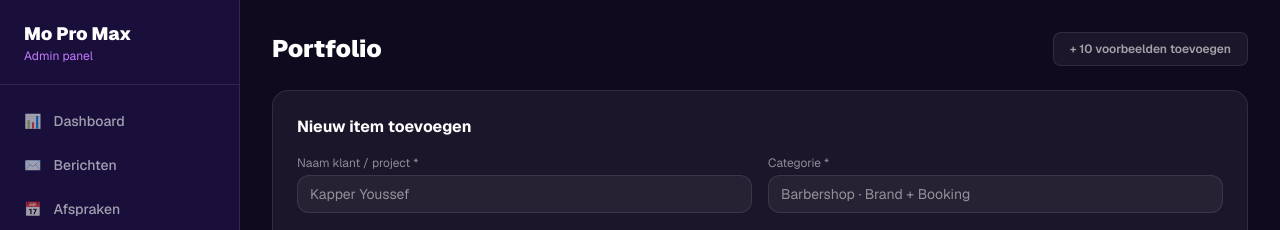
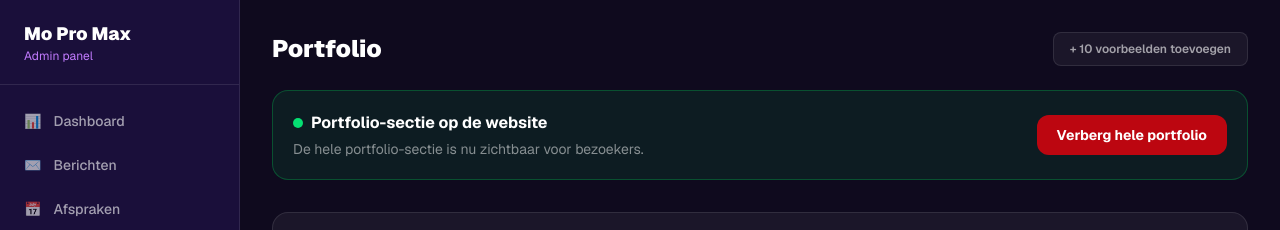
Before and after one commit to MoProMax/MoProMax, a Next.js app: page /admin/portfolio in a window 1280 px wide. Shown: the top 230 px of the page. Built offline with nearby package versions, Linux system fonts and the light colour scheme; no server answers; the database is empty; sample sign-in values are in the browser's storage.

Commit message:
Add master switch to hide/show entire Portfolio section from admin

```diff
--- a/app/admin/portfolio/page.tsx
+++ b/app/admin/portfolio/page.tsx
@@ -1,7 +1,7 @@
 "use client";
 
 import { useEffect, useState } from "react";
-import { getPortfolioItems, addPortfolioItem, updatePortfolioItem, deletePortfolioItem, PortfolioItem } from "@/app/lib/firestore";
+import { getPortfolioItems, addPortfolioItem, updatePortfolioItem, deletePortfolioItem, getSiteSettings, setPortfolioVisible, PortfolioItem } from "@/app/lib/firestore";
 
 const COLOR_OPTIONS = [
   { label: "Amber",  value: "from-amber-900 to-amber-700" },
@@ -23,9 +23,23 @@
   const [editing, setEditing] = useState<string | null>(null);
   const [loading, setLoading] = useState(true);
   const [saving,  setSaving]  = useState(false);
+  const [sectionVisible,   setSectionVisible]   = useState(true);
+  const [togglingSection,  setTogglingSection]  = useState(false);
 
   const load = async () => { setLoading(true); setItems(await getPortfolioItems()); setLoading(false); };
   useEffect(() => { load(); }, []);
+  useEffect(() => { getSiteSettings().then(s => setSectionVisible(s.portfolioVisible)).catch(() => {}); }, []);
+
+  const toggleSection = async () => {
+    setTogglingSection(true);
+    const next = !sectionVisible;
+    try {
+      await setPortfolioVisible(next);
+      setSectionVisible(next);
+    } finally {
+      setTogglingSection(false);
+    }
+  };
 
   const seedDummies = async () => {
     if (!confirm("10 voorbeeldprojecten toevoegen?")) return;
@@ -92,6 +106,25 @@
         <button onClick={seedDummies} disabled={saving}
           className="px-4 py-2 rounded-lg bg-white/5 border border-white/10 hover:bg-white/10 text-white/60 hover:text-white text-xs font-semibold transition-colors disabled:opacity-50">
           + 10 voorbeelden toevoegen
+        </button>
+      </div>
+
+      {/* Master switch — hide/show the entire Portfolio section on the public website */}
+      <div className={`mb-8 rounded-2xl border p-5 flex items-center justify-between gap-4 ${sectionVisible ? "bg-green-500/10 border-green-500/30" : "bg-amber-500/10 border-amber-500/30"}`}>
+        <div className="min-w-0">
+          <div className="flex items-center gap-2 mb-1">
+            <span className={`w-2.5 h-2.5 rounded-full shrink-0 ${sectionVisible ? "bg-green-400" : "bg-amber-400"}`} />
+            <p className="font-bold text-white">Portfolio-sectie op de website</p>
+          </div>
+          <p className="text-sm text-white/50">
+            {sectionVisible
+              ? "De hele portfolio-sectie is nu zichtbaar voor bezoekers."
+              : "De hele portfolio-sectie is verborgen — bezoekers zien hem niet."}
+          </p>
+        </div>
+        <button onClick={toggleSection} disabled={togglingSection}
+          className={`shrink-0 px-5 py-2.5 rounded-xl font-bold text-white text-sm transition-colors disabled:opacity-50 ${sectionVisible ? "bg-red-600/80 hover:bg-red-600" : "bg-green-600 hover:bg-green-500"}`}>
+          {togglingSection ? "Bezig…" : sectionVisible ? "Verberg hele portfolio" : "Toon hele portfolio"}
         </button>
       </div>
 
--- a/app/components/Portfolio.tsx
+++ b/app/components/Portfolio.tsx
@@ -4,7 +4,7 @@
 import { useLang } from "@/app/context/LanguageContext";
 import { FadeIn } from "./FadeIn";
 import LiquidCard from "./LiquidCard";
-import { getPortfolioItems, PortfolioItem } from "@/app/lib/firestore";
+import { getPortfolioItems, getSiteSettings, PortfolioItem } from "@/app/lib/firestore";
 
 const ACCENT_COLORS = ["245,158,11", "236,72,153", "251,191,36", "99,102,241", "16,185,129", "239,68,68"];
 const PER_PAGE = 6;
@@ -14,6 +14,7 @@
   const [items,   setItems]   = useState<PortfolioItem[]>([]);
   const [loading, setLoading] = useState(true);
   const [page,    setPage]    = useState(0);
+  const [sectionVisible, setSectionVisible] = useState(true);
 
   // Touch + pointer drag tracking
   const touchStartX  = useRef(0);
@@ -22,8 +23,11 @@
   const dragDelta     = useRef(0);
 
   useEffect(() => {
-    getPortfolioItems()
-      .then(all => setItems(all.filter(i => i.visible)))
+    Promise.all([getPortfolioItems(), getSiteSettings()])
+      .then(([all, settings]) => {
+        setSectionVisible(settings.portfolioVisible);
+        setItems(all.filter(i => i.visible));
+      })
       .catch(() => setItems([]))
       .finally(() => setLoading(false));
   }, []);
@@ -61,6 +65,9 @@
     const dx = e.clientX - pointerStartX.current;
     if (Math.abs(dx) > 50) dx < 0 ? next() : prev();
   };
+
+  // Master switch off → hide the whole section for visitors
+  if (!loading && !sectionVisible) return null;
 
   return (
     <section id="portfolio" className="py-24 px-6 relative overflow-hidden">
--- a/app/lib/firestore.ts
+++ b/app/lib/firestore.ts
@@ -2,6 +2,7 @@
   collection,
   addDoc,
   getDocs,
+  getDoc,
   doc,
   updateDoc,
   deleteDoc,
@@ -59,6 +60,10 @@
   date: string;       // "YYYY-MM-DD"
   times: string[];    // ["09:00","10:00",...]
   blocked: boolean;
+}
+
+export interface SiteSettings {
+  portfolioVisible: boolean;   // master switch for the whole Portfolio section on the public site
 }
 
 // ─── Contact messages ─────────────────────────────────────────────────────────
@@ -151,3 +156,16 @@
   const found = snap.docs.find(d => d.id === date);
   return found ? { id: found.id, ...found.data() } as AvailabilitySlot : null;
 }
+
+// ─── Site settings ────────────────────────────────────────────────────────────
+
+export async function getSiteSettings(): Promise<SiteSettings> {
+  const snap = await getDoc(doc(db, "settings", "site"));
+  const data = snap.exists() ? (snap.data() as Partial<SiteSettings>) : {};
+  // default: visible — preserves existing behaviour when nothing is set yet
+  return { portfolioVisible: data.portfolioVisible ?? true };
+}
+
+export async function setPortfolioVisible(visible: boolean) {
+  return setDoc(doc(db, "settings", "site"), { portfolioVisible: visible }, { merge: true });
+}
```
